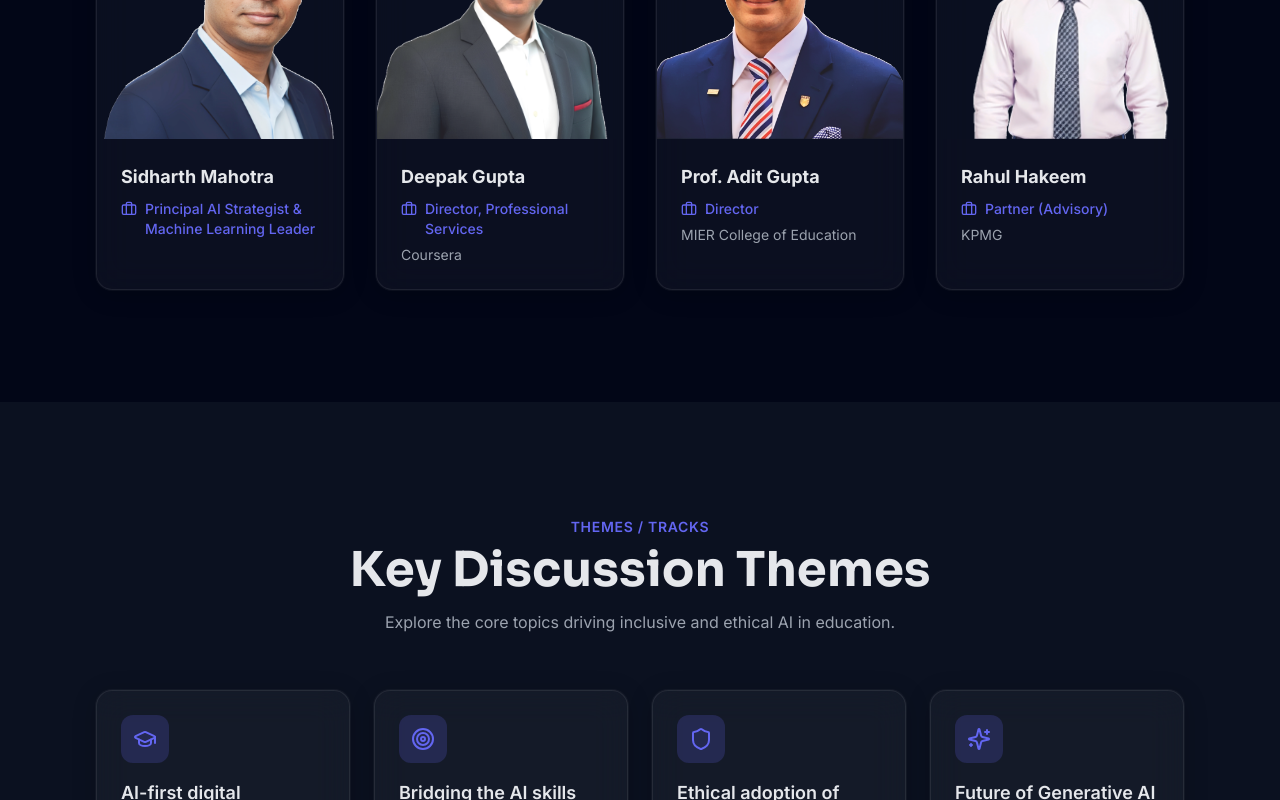
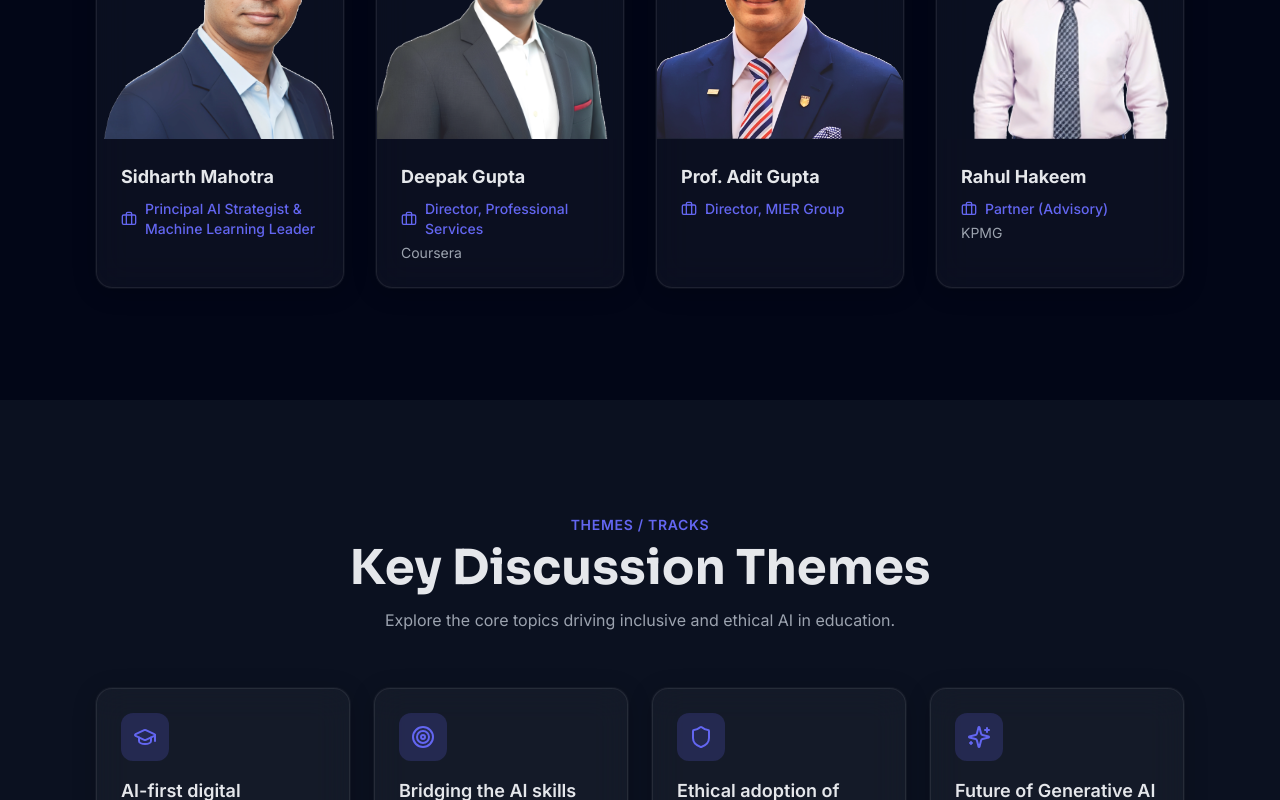
Before and after one commit to dev-summar/Sarvajana, a React (Vite) app: page / in a window 1280 px wide. Shown: the part 2060-2860 px from the top of the page. Built offline with nearby package versions, Linux system fonts and the light colour scheme.

Commit message:
Changed the titles

```diff
--- a/src/components/Speakers.jsx
+++ b/src/components/Speakers.jsx
@@ -18,8 +18,8 @@ const speakers = [
   },
   {
     name: 'Prof. Adit Gupta',
-    role: 'Director',
-    organization: 'MIER College of Education',
+    role: 'Director, MIER Group',
+    organization: null,
     image: '/assets/ProfAdit.png',
     fallbackImage: 'https://ui-avatars.com/api/?name=Adit+Gupta&size=400&background=1e293b&color=6366f1',
   },
@@ -54,14 +54,14 @@ function SpeakerCard({ speaker, index }) {
             }}
           />
         </div>
-        <div className="p-6 flex flex-col items-start text-left">
-          <h3 className="text-lg font-bold text-text-primary">{speaker.name}</h3>
-          <div className="mt-2 flex items-start gap-2">
-            <Briefcase className="w-4 h-4 text-accent flex-shrink-0 mt-0.5" aria-hidden />
-            <p className="text-sm text-accent font-medium">{speaker.role}</p>
+        <div className="p-6 flex flex-col items-start text-left w-full">
+          <h3 className="text-lg font-bold text-text-primary w-full">{speaker.name}</h3>
+          <div className="mt-2 flex items-center gap-2 w-full">
+            <Briefcase className="w-4 h-4 text-accent flex-shrink-0" aria-hidden />
+            <span className="text-sm text-accent font-medium">{speaker.role}</span>
           </div>
           {speaker.organization && (
-            <p className="mt-1.5 text-sm text-text-secondary">{speaker.organization}</p>
+            <p className="mt-1 text-sm text-text-secondary block w-full">{speaker.organization}</p>
           )}
         </div>
       </div>
```
